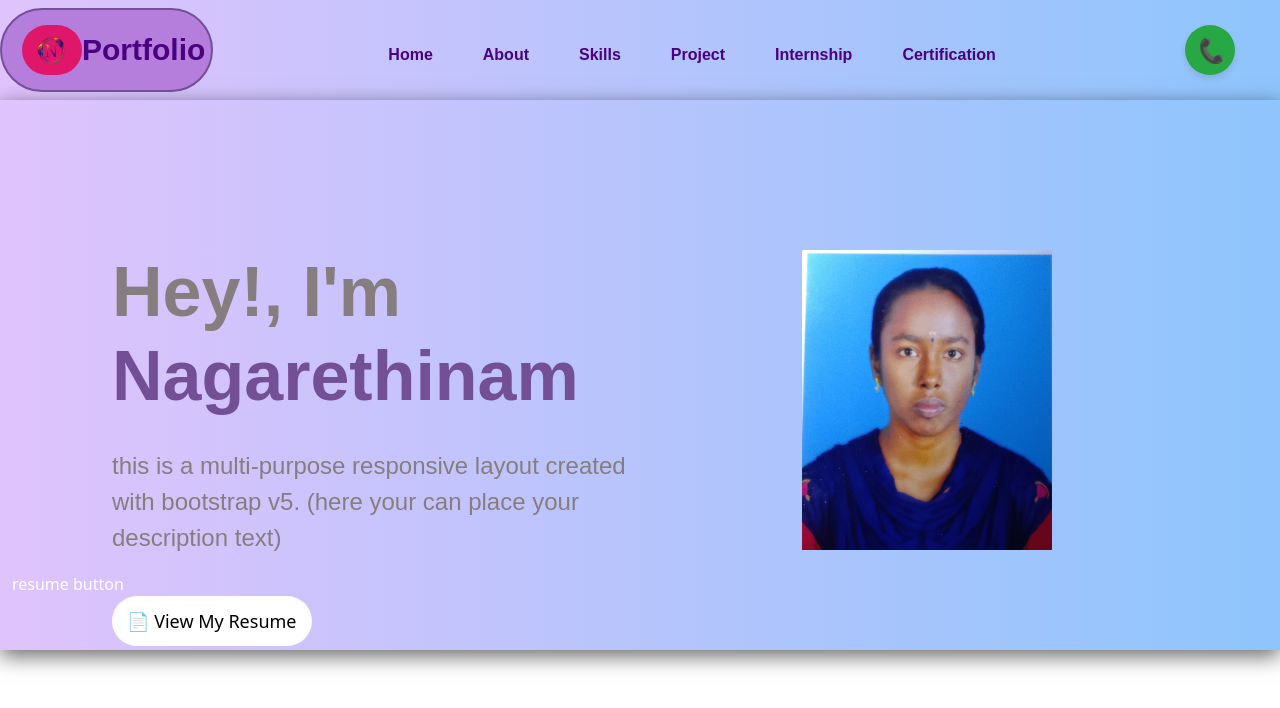
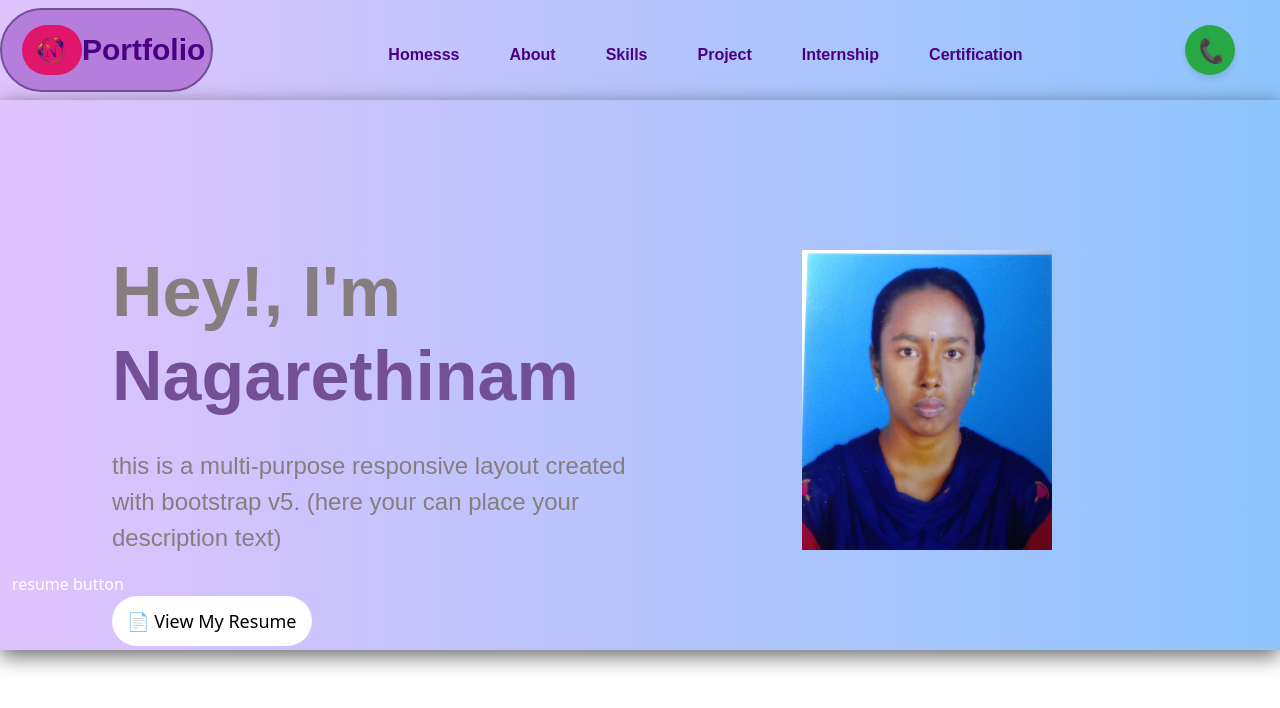
Before and after one commit to Nagarethinam-P/Portfolio, an Angular app: page / in a window 1280 px wide. Shown: the top 708 px of the page. Built offline with nearby package versions, Linux system fonts and the light colour scheme.

Commit message:
home changee

```diff
--- a/src/app/home/home.html
+++ b/src/app/home/home.html
@@ -7,7 +7,7 @@
             <h1 class="portfolio-heading"><strong>Portfolio </strong></h1>
         </div>
         <div class="col-9 nav-bars">
-            <a routerLink="/"><strong>Home</strong></a>
+            <a routerLink="/"><strong>Homesss</strong></a>
             <a routerLink="/about"><strong>About</strong></a>
             <a href="/skills"><strong>Skills</strong></a>
             <a href="/project"><strong>Project</strong></a>
```
